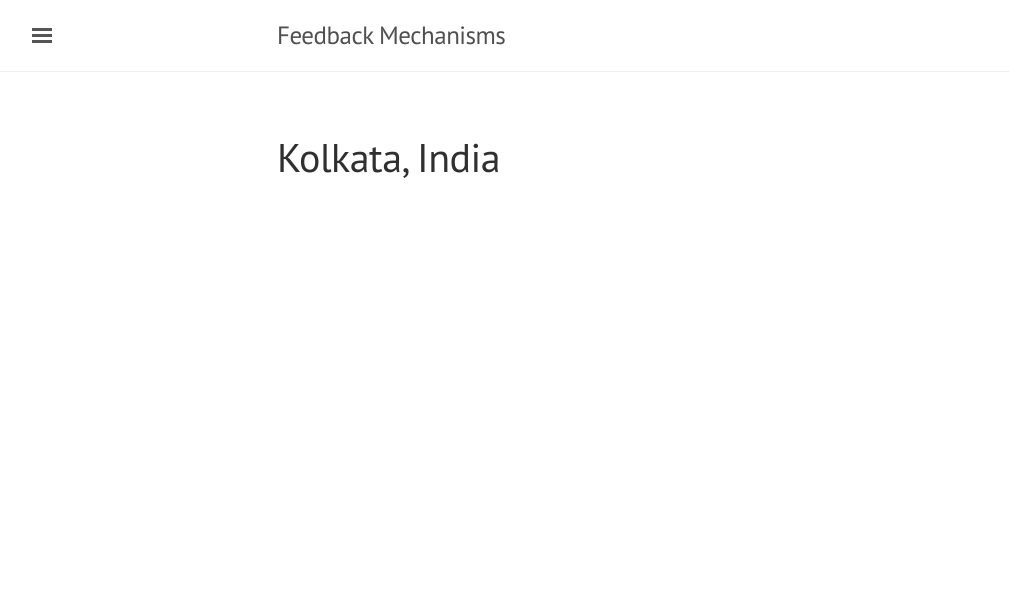
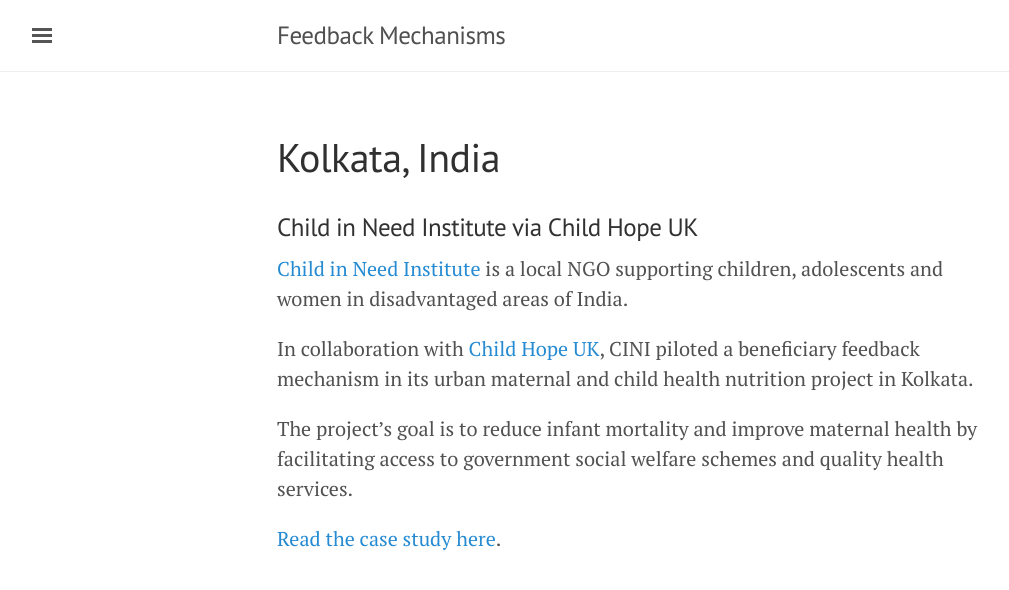
Before and after one commit to socialimpactlab/feedbackmechanisms, a Jekyll site: the page built from pilots/kolkata.md, in a window 1280 px wide. Shown: the top 590 px of the page, without its empty margins (3-1012 px from the left). Built offline with Jekyll 4.4.1, drawn with Linux system fonts in a browser that asks for light colours.

Commit message:
Add CINI blurb

```diff
--- a/pilots/kolkata.md
+++ b/pilots/kolkata.md
@@ -2,3 +2,12 @@
 layout: pilot
 title: Kolkata, India
 ---
+### Child in Need Institute via Child Hope UK
+
+[Child in Need Institute](http://www.cini-india.org) is a local NGO supporting children, adolescents and women in disadvantaged areas of India.
+
+In collaboration with [Child Hope UK](http://www.childhope.org.uk), CINI piloted a beneficiary feedback mechanism in its urban maternal and child health nutrition project in Kolkata.
+
+The project’s goal is to reduce infant mortality and improve maternal health by facilitating access to government social welfare schemes and quality health services.
+
+[Read the case study here](http://cdn.worldvision.org.uk/files/9714/6056/3426/CINI_India1.pdf).
```
